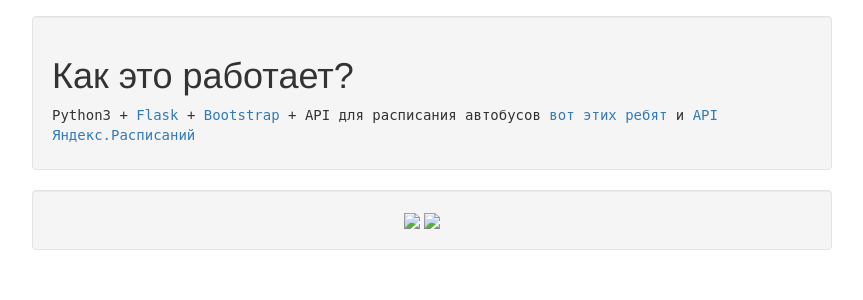
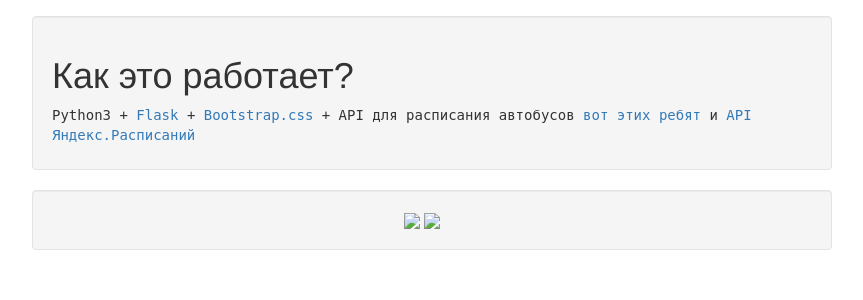
Before and after one commit to vmax/dubki, a Flask app: page /about in a window 1280 px wide. Shown: the part 189-489 px from the top of the page, without its empty margins (208-1071 px from the left). Run offline with Flask 2, Linux system fonts and the light colour scheme; some libraries are stand-ins or nearby versions.

Commit message:
quickfix about.html

```diff
--- a/templates/about.html
+++ b/templates/about.html
@@ -20,7 +20,7 @@
     	  <div class='well'>
     	  	<h1>Как это работает?</h1>
     	  	<label>Python3 + <a href="http://flask.pocoo.org/">Flask</a> +
-    	  		<a href="getbootstrap.com">Bootstrap</a> +
+    	  		<a href="http://getbootstrap.com">Bootstrap.css</a> +
     	  		API для расписания автобусов <a href="http://vk.com/aesalonteam">вот этих ребят</a> и
     	  		<a href="http://rasp.yandex.ru/">API Яндекс.Расписаний</a>
     	  	</label>
```
